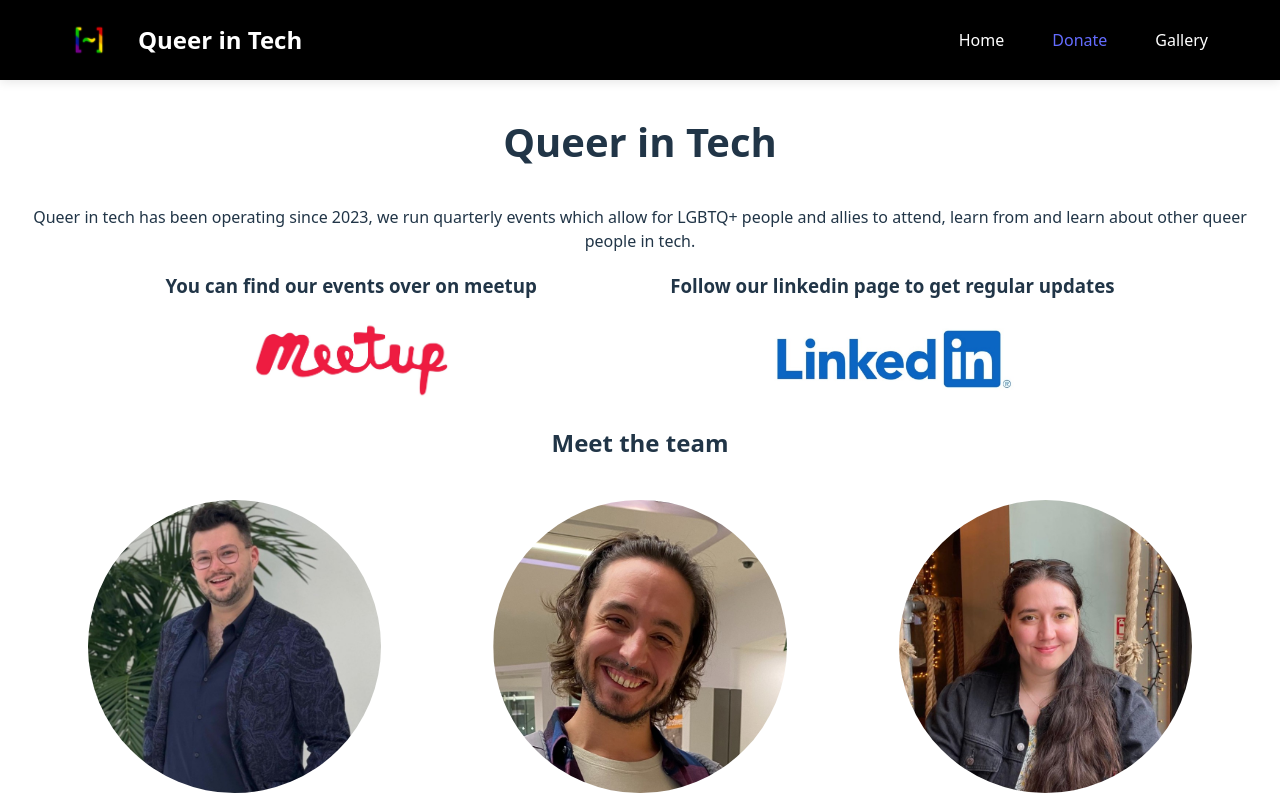
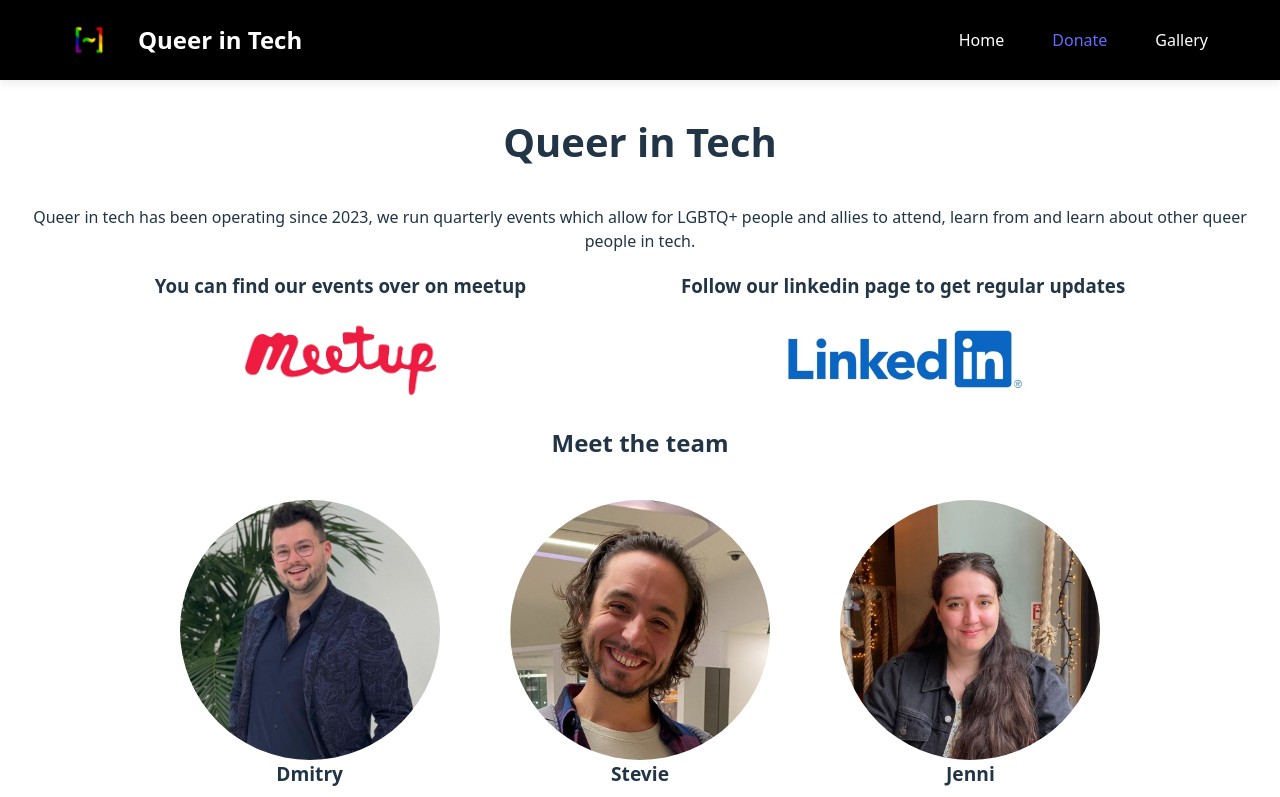
Before and after one commit to Queer-In-Tech/queer-in-tech-website, a React (Vite) app: page / in a window 1280 px wide. Shown: the top 797 px of the page. Built offline with nearby package versions, Linux system fonts and the light colour scheme.

Commit message:
fix picures as circles

```diff
--- a/src/pages/Home.scss
+++ b/src/pages/Home.scss
@@ -3,30 +3,41 @@
   font-size: 2.5em;
 }
 
+/* Layout for the people grid */
 .person-container {
   display: flex;
   flex-direction: row;
-  justify-content: space-evenly;
+  justify-content: center;
+  gap: 2rem;
   max-width: 100%;
-  flex-wrap: nowrap;
+  flex-wrap: wrap;
 
   @media screen and (max-width: 450px) {
     flex-direction: column;
+    align-items: center;
   }
 }
 
+/* Individual card + name */
 .person-card {
   display: flex;
   flex-direction: column;
+  align-items: center;
+  text-align: center;
   padding: 1em;
   font-weight: bold;
   font-size: 1.2em;
 
+  /* Avatar image — force a square and clip to a perfect circle */
   img {
-    object-fit: contain;
-    max-width: 80%;
-    align-self: center;
-    border-radius: 50% 50%;
+    /* Pick a responsive size; both width & height are equal */
+    --avatar-size: clamp(160px, 24vw, 260px);
+    width: var(--avatar-size);
+    height: var(--avatar-size);
+
+    border-radius: 50%;
+    object-fit: cover; /* fill the circle without distortion */
+    display: block;
   }
 }
 
@@ -38,4 +49,11 @@
   display: flex;
   flex-direction: row;
   justify-content: space-evenly;
+  align-items: center;
+  gap: 2rem;
+  flex-wrap: wrap;
+
+  h3 {
+    text-align: center;
+  }
 }
```
